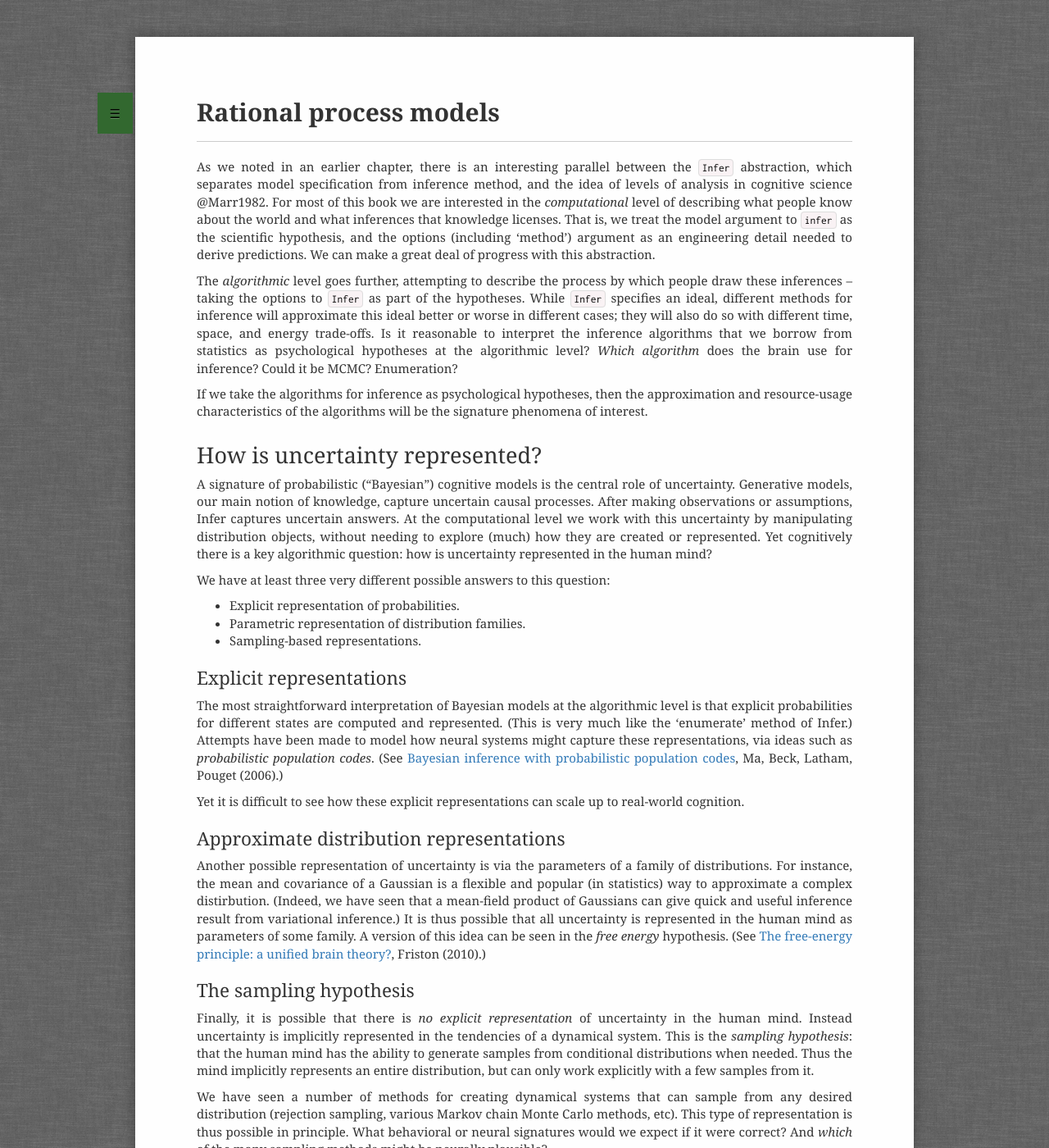
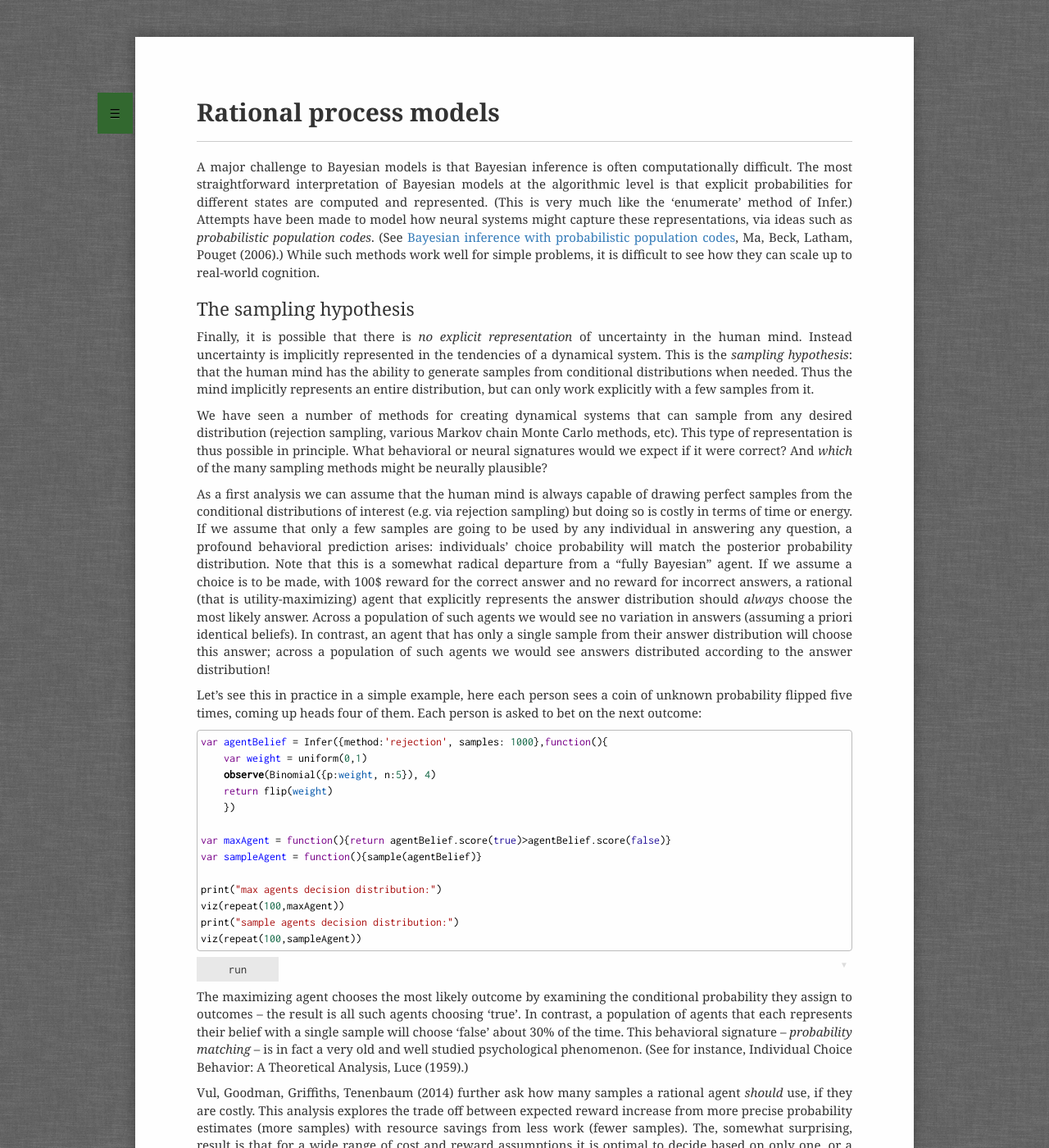
Before and after one commit to probmods/probmods2, a Jekyll site: the page built from chapters/process-models.md, in a window 1280 px wide and 1400 px high. Shown: the whole window at 82% size. Built offline with Jekyll 4.4.1, drawn with Linux system fonts in a browser that asks for light colours; a script that is not in the unit is left out; some of the changed text lies outside the part shown.

Commit message:
Added some figures for process models chapter. Reorganized around broader conceptualization of chapter.

```diff
--- a/chapters/process-models.md
+++ b/chapters/process-models.md
@@ -13,6 +13,12 @@
 - /assets/css/draw.css
 ---
 
+A major challenge to Bayesian models is that Bayesian inference is often computationally difficult. The most straightforward interpretation of Bayesian models at the algorithmic level is that explicit probabilities for different states are computed and represented. (This is very much like the 'enumerate' method of Infer.) Attempts have been made to model how neural systems might capture these representations, via ideas such as *probabilistic population codes*. (See [Bayesian inference with probabilistic population codes](https://www.nature.com/articles/nn1790), Ma, Beck, Latham, Pouget (2006).) While such methods work well for simple problems, it is difficult to see how they can scale up to real-world cognition.
+<!--
+Population codes and such. Difficulty of computation, scaling.
+-->
+
+<!--
 As we noted in an earlier chapter, there is an interesting parallel between the `Infer` abstraction, which separates model specification from inference method, and the idea of levels of analysis in cognitive science @Marr1982.
 For most of this book we are interested in the *computational* level of describing what people know about the world and what inferences that knowledge licenses.
 That is, we treat the model argument to `infer` as the scientific hypothesis, and the options (including 'method') argument as an engineering detail needed to derive predictions.
@@ -24,6 +30,17 @@
 
 If we take the algorithms for inference as psychological hypotheses, then the approximation and resource-usage characteristics of the algorithms will be the signature phenomena of interest.
 
+# How is uncertainty represented?
+
+A signature of probabilistic ("Bayesian") cognitive models is the central role of uncertainty. Generative models, our main notion of knowledge, capture uncertain causal processes. After making observations or assumptions, Infer captures uncertain answers. At the computational level we work with this uncertainty by manipulating distribution objects, without needing to explore (much) how they are created or represented. Yet cognitively there is a key algorithmic question: how is uncertainty represented in the human mind?
+
+We have at least three very different possible answers to this question:
+
+- Explicit representation of probabilities.
+- Parametric representation of distribution families.
+- Sampling-based representations.
+-->
+
 <!--TODO: describe some of the research in this direction.
 
  - one and done.
@@ -34,29 +51,6 @@
 
   -->
 
-# How is uncertainty represented?
-
-A signature of probabilistic ("Bayesian") cognitive models is the central role of uncertainty. Generative models, our main notion of knowledge, capture uncertain causal processes. After making observations or assumptions, Infer captures uncertain answers. At the computational level we work with this uncertainty by manipulating distribution objects, without needing to explore (much) how they are created or represented. Yet cognitively there is a key algorithmic question: how is uncertainty represented in the human mind?
-
-We have at least three very different possible answers to this question:
-
-- Explicit representation of probabilities.
-- Parametric representation of distribution families.
-- Sampling-based representations.
-
-
-## Explicit representations
-
-The most straightforward interpretation of Bayesian models at the algorithmic level is that explicit probabilities for different states are computed and represented. (This is very much like the 'enumerate' method of Infer.) Attempts have been made to model how neural systems might capture these representations, via ideas such as *probabilistic population codes*. (See [Bayesian inference with probabilistic population codes](https://www.nature.com/articles/nn1790), Ma, Beck, Latham, Pouget (2006).)
-
-Yet it is difficult to see how these explicit representations can scale up to real-world cognition.
-<!--
-Population codes and such. Difficulty of computation, scaling.
--->
-
-## Approximate distribution representations
-
-Another possible representation of uncertainty is via the parameters of a family of distributions. For instance, the mean and covariance of a Gaussian is a flexible and popular (in statistics) way to approximate a complex distirbution. (Indeed, we have seen that a mean-field product of Gaussians can give quick and useful inference result from variational inference.) It is thus possible that all uncertainty is represented in the human mind as parameters of some family. A version of this idea can be seen in the *free energy* hypothesis. (See [The free-energy principle: a unified brain theory?](https://www.nature.com/articles/nrn2787), Friston (2010).)
 
 ## The sampling hypothesis
 
@@ -89,7 +83,7 @@
 
 Vul, Goodman, Griffiths, Tenenbaum (2014) further ask how many samples a rational agent *should* use, if they are costly. This analysis explores the trade off between expected reward increase from more precise probability estimates (more samples) with resource savings from less work (fewer samples). The, somewhat surprising, result is that for a wide range of cost and reward assumptions it is optimal to decide based on only one, or a few, samples.
 
-## Inferring human optimality from data
+### Inferring human optimality from data
 
 In "[Rational Use of Cognitive Resources: Levels of Analysis Between the Computational and the Algorithmic](https://onlinelibrary.wiley.com/doi/pdfdirect/10.1111/tops.12142)", Griffiths, Lieder, and Goodman note that Bayesian models provide a convenient way of analyzing behavior. That is, we can ask not just whether human cognition is perfectly optimal (it probably isn't), but *how* optimal is it.
 
```
Also changed, not shown: other parts of chapters/process-models.md (+5 -0 lines), assets/img/particles_1.svg (added), assets/img/particles_2.svg (added).
